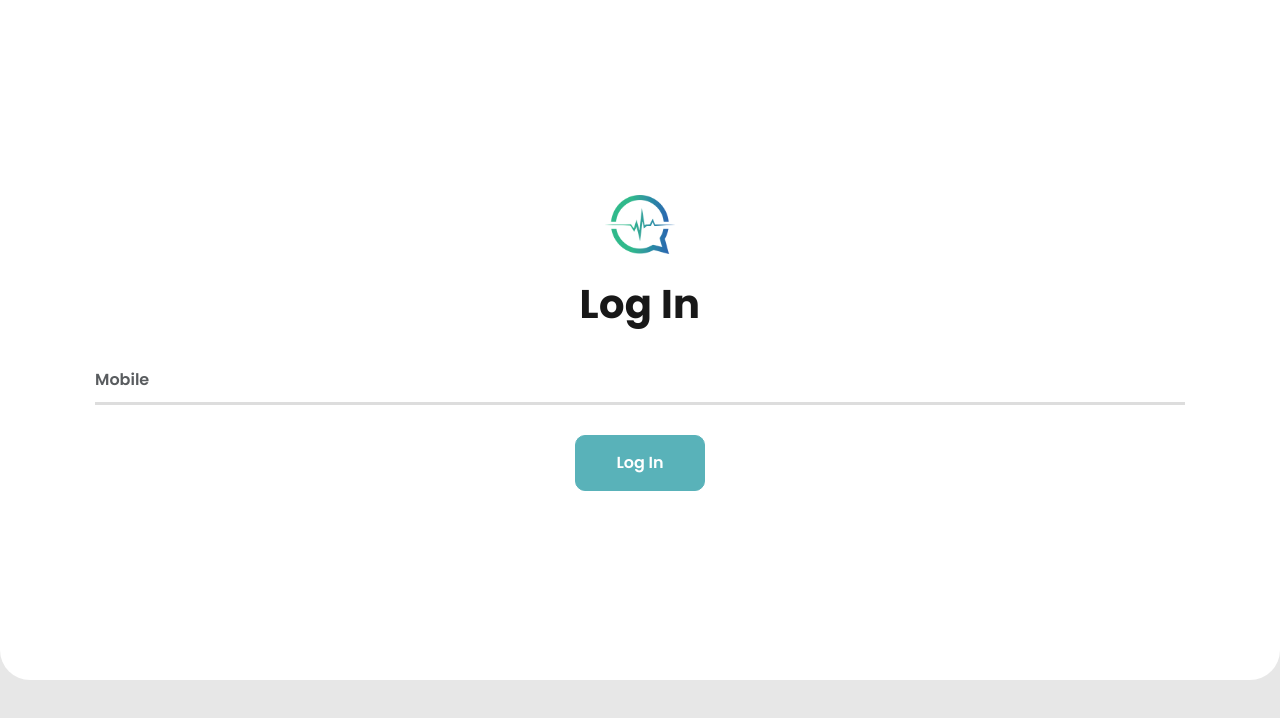
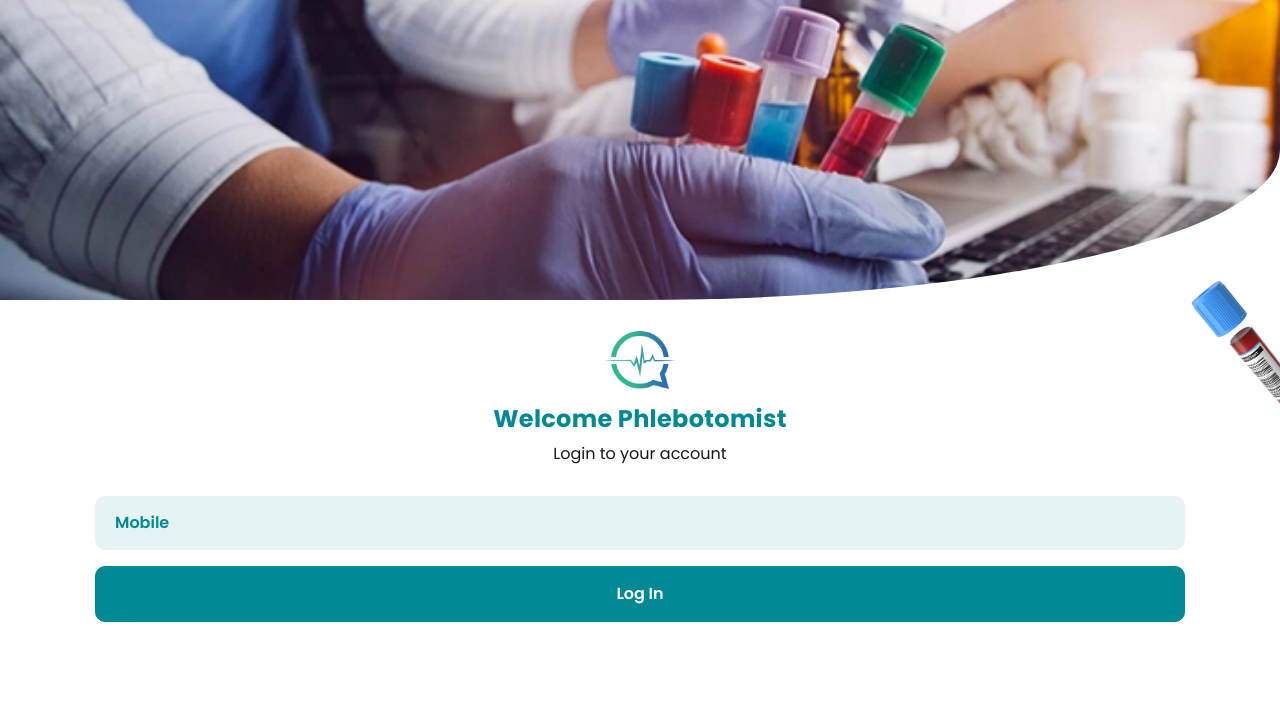
Before and after one commit to aniket-namdeo/SM-phlebo-next, a Next.js app: page /login in a window 1280 px wide. Shown: the top 718 px of the page. Built offline with nearby package versions, Linux system fonts and the light colour scheme.

Commit message:
Login Design

```diff
--- a/public/css/login.css
+++ b/public/css/login.css
@@ -1,51 +1,52 @@
 .login {
   min-height: 100vh;
-  background-color: #e7e7e7;
+  background-color: #fff;
+  text-align: center;
+  position: relative;
+  overflow: hidden;
 }
-.login .box {
-  background-color: white;
-  display: flex;
-  align-items: center;
-  justify-content: center;
-  min-height: 85vh;
-  padding: 20px 0px;
-  border-radius: 0px 0px 30px 30px;
+.login-img {
+  width: 100%;
+  height: 300px;
+  display: block;
+  object-fit: cover;
+  object-position: center;
+  background-color: #ddd;
+  border-radius: 0px 0px 50% 0px;
+  margin-bottom: 30px;
+}
+.labtest-tube {
+  position: absolute;
+  height: 166px;
+  width: auto;
+  top: 34%;
+  right: 4px;
+  transform: rotate(-39deg);
 }
 .login .logo {
-  /* height: auto; */
-  margin: 0px auto 20px;
-  display: block;
   object-fit: contain;
+  margin-bottom: 15px;
 }
 .login .heading {
+  font-size: 24px;
+}
+.login p {
+  font-family: "Poppins-Regular";
   margin-bottom: 30px;
-  text-align: center;
 }
-.login a {
-  text-decoration: none;
+.login .form-control {
+  color: var(--greencolor);
+  background-color: var(--lightgreencolor);
+  padding: 15px 20px;
+  border: none;
+  border-radius: 10px;
 }
-.login .web-btn {
-  margin: 30px auto 0px;
+.login .form-control::placeholder {
+  color: var(--greencolor);
 }
-.login .login-with {
-  text-align: center;
-  margin-top: 30px;
+.login .btn:disabled {
+  opacity: 1;
 }
-.login .login-with ul {
-  margin: 0px;
-  padding: 0px;
-  display: flex;
-  align-items: center;
-  justify-content: center;
-  gap: 15px;
+.login .btn {
+  width: 100%;
 }
-.login .login-with ul li {
-  list-style: none;
-}
-.login .login-footer {
-  height: 15vh;
-  padding: 15px 0px;
-  display: flex;
-  justify-content: center;
-  align-items: center;
-}
--- a/src/app/login/page.js
+++ b/src/app/login/page.js
@@ -73,18 +73,32 @@ export default function Login() {
   return (
     <>
       <section className="login">
-        <div className="box">
+        <Image
+          src="/images/lab-test.webp"
+          width={700}
+          height={467}
+          alt="Phlebo"
+          className="login-img"
+        />
+        <Image
+          src="/images/labtest.png"
+          width={98}
+          height={419}
+          alt="Phlebo"
+          className="labtest-tube"
+        />
         <Container>
           <Row>
             <Col>
               <Image
                 src="/images/logo-icon.png"
                 width={70}
-                  height={70}
+                height={60}
                 alt="Phlebo"
                 className="logo"
               />
-                <h1 className="heading">Log In</h1>
+              <h1 className="heading web-clr">Welcome Phlebotomist</h1>
+              <p>Login to your account</p>
               <Form>
                 <Form.Group className="mb-3">
                   <Form.Control
@@ -107,31 +121,6 @@ export default function Login() {
                   )}
                 </div>
               </Form>
-                {/* <div className="login-with">
-                  <p>Log In with</p>
-                  <ul>
-                    <li>
-                      <Link href={"#"}>
-                        <Image
-                          src="/images/facebook-icon.svg"
-                          width={40}
-                          height={40}
-                          alt=""
-                        />
-                      </Link>
-                    </li>
-                    <li>
-                      <Link href={"#"}>
-                        <Image
-                          src="/images/google-icon.svg"
-                          width={40}
-                          height={40}
-                          alt=""
-                        />
-                      </Link>
-                    </li>
-                  </ul>
-                </div> */}
             </Col>
           </Row>
         </Container>
@@ -141,12 +130,6 @@ export default function Login() {
           onClose={snackClose}
           message={snack.message}
         />
-        </div>
-        <div className="login-footer text-center">
-          <p className="m-0">
-            {/* Don't have an account? <Link href={"#"}>Sign Up</Link> */}
-          </p>
-        </div>
       </section>
     </>
   );
```
Also changed, not shown: public/images/lab-test.webp (added), public/images/labtest.png (added). Lines whose indentation alone changed are shown as unchanged.
